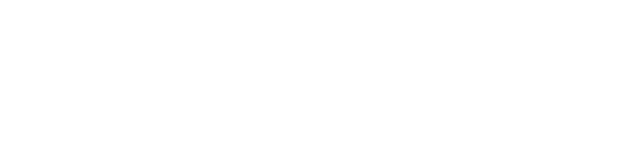
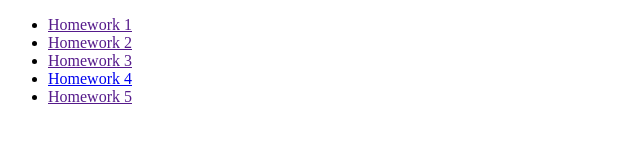
Before and after one commit to KenKarlson/homework, a plain HTML site: page index.html in a window 1280 px wide. Shown: the whole page, without its empty margins (0-640 px from the left). Drawn offline with Linux system fonts and the light colour scheme.

Commit message:
First page add

```diff
--- a/index.html
+++ b/index.html
@@ -4,8 +4,16 @@
   <meta charset="UTF-8">
   <meta name="viewport" content="width=device-width, initial-scale=1.0">
   <title>Домашки</title>
+  <link rel="stylesheet" href="./assets/css/style.css">
 </head>
 <body>
+  <ul>
+    <li><a href="">Homework 1</a></li>
+    <li><a href="">Homework 2</a></li>
+    <li><a href="">Homework 3</a></li>
+    <li><a href="/homework_4/index.html">Homework 4</a></li>
+    <li><a href="">Homework 5</a></li>
+  </ul>
 
 </body>
 </html>
```
Also changed, not shown: homework_4/index.html (added), homework_4/index.js (added), 1 other file.
